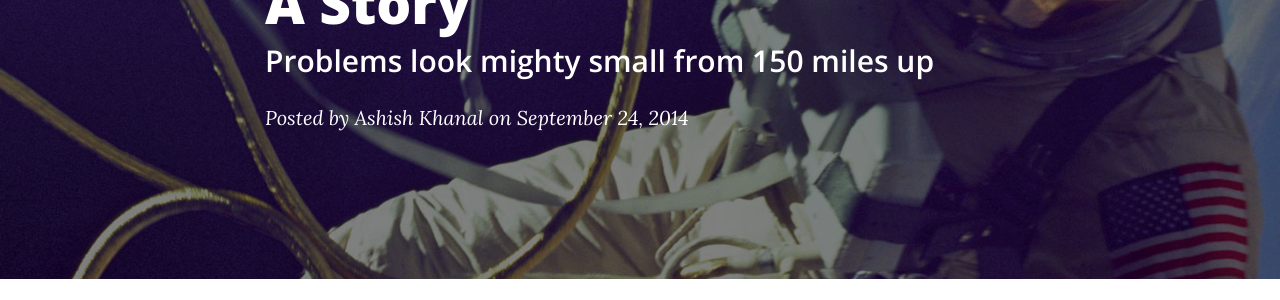
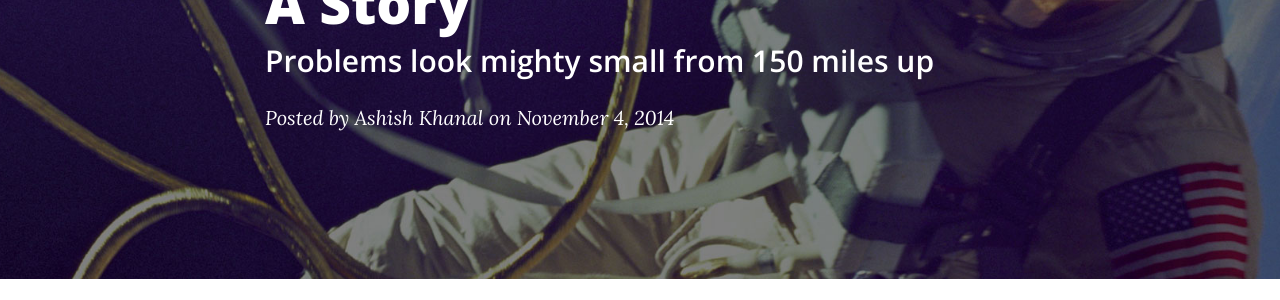
Before and after one commit to Ashiish/demo, a Jekyll site: the page built from _posts/2014-09-24-man-must-explore.markdown, in a window 1280 px wide and 900 px high. Shown: the part 197-497 px from the top of the window. Built offline with Jekyll 4.4.1, drawn with Linux system fonts in a browser that asks for light colours; nearby versions of some CDN libraries.

Commit message:
Update 2014-09-24-man-must-explore.markdown

```diff
--- a/_posts/2014-09-24-man-must-explore.markdown
+++ b/_posts/2014-09-24-man-must-explore.markdown
@@ -2,7 +2,7 @@
 layout:     post
 title:      "A Story"
 subtitle:   "Problems look mighty small from 150 miles up"
-date:       2014-09-24 12:00:00
+date:       2014-11-04 12:00:00
 author:     "Ashish Khanal"
 header-img: "img/post-bg-06.jpg"
 ---
```
